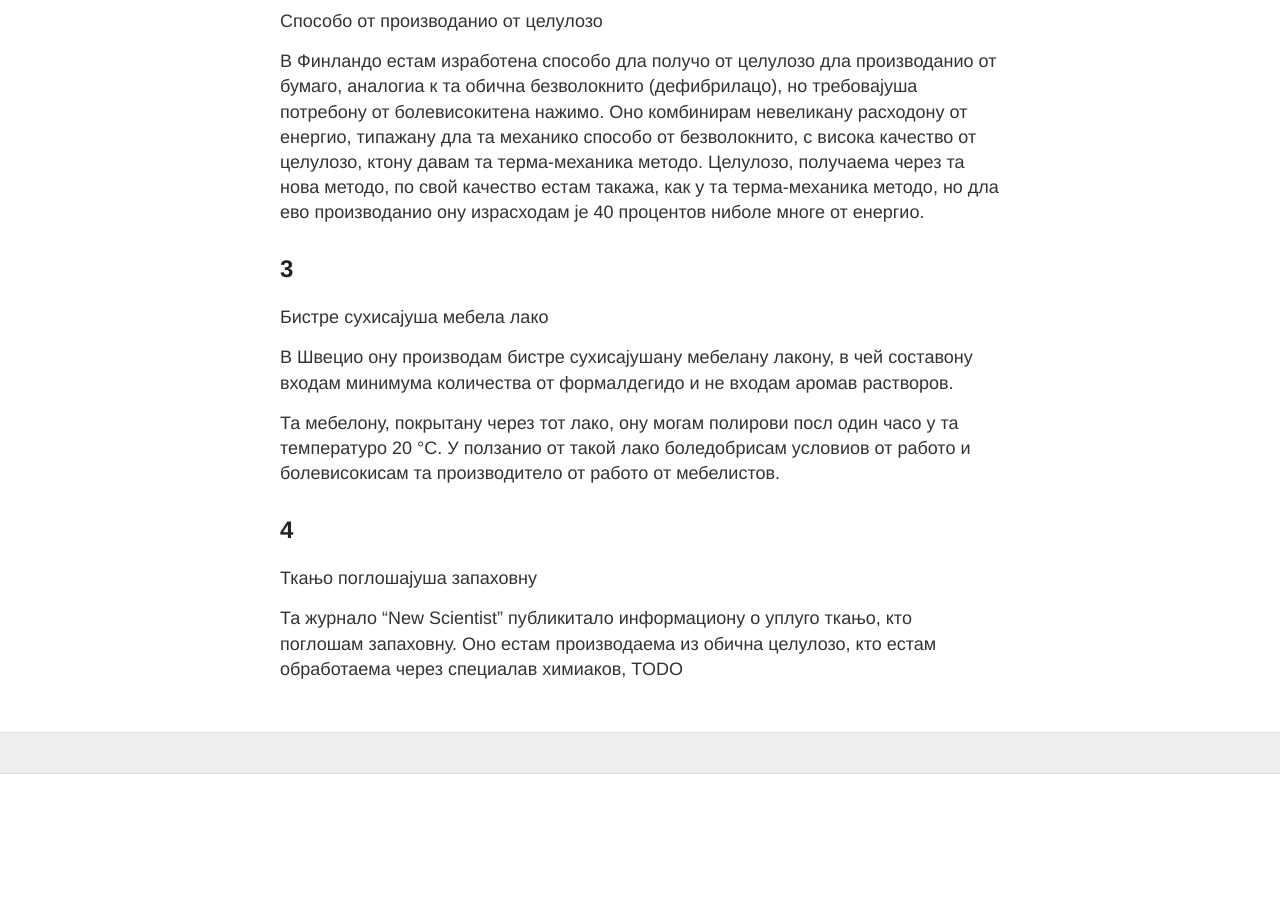
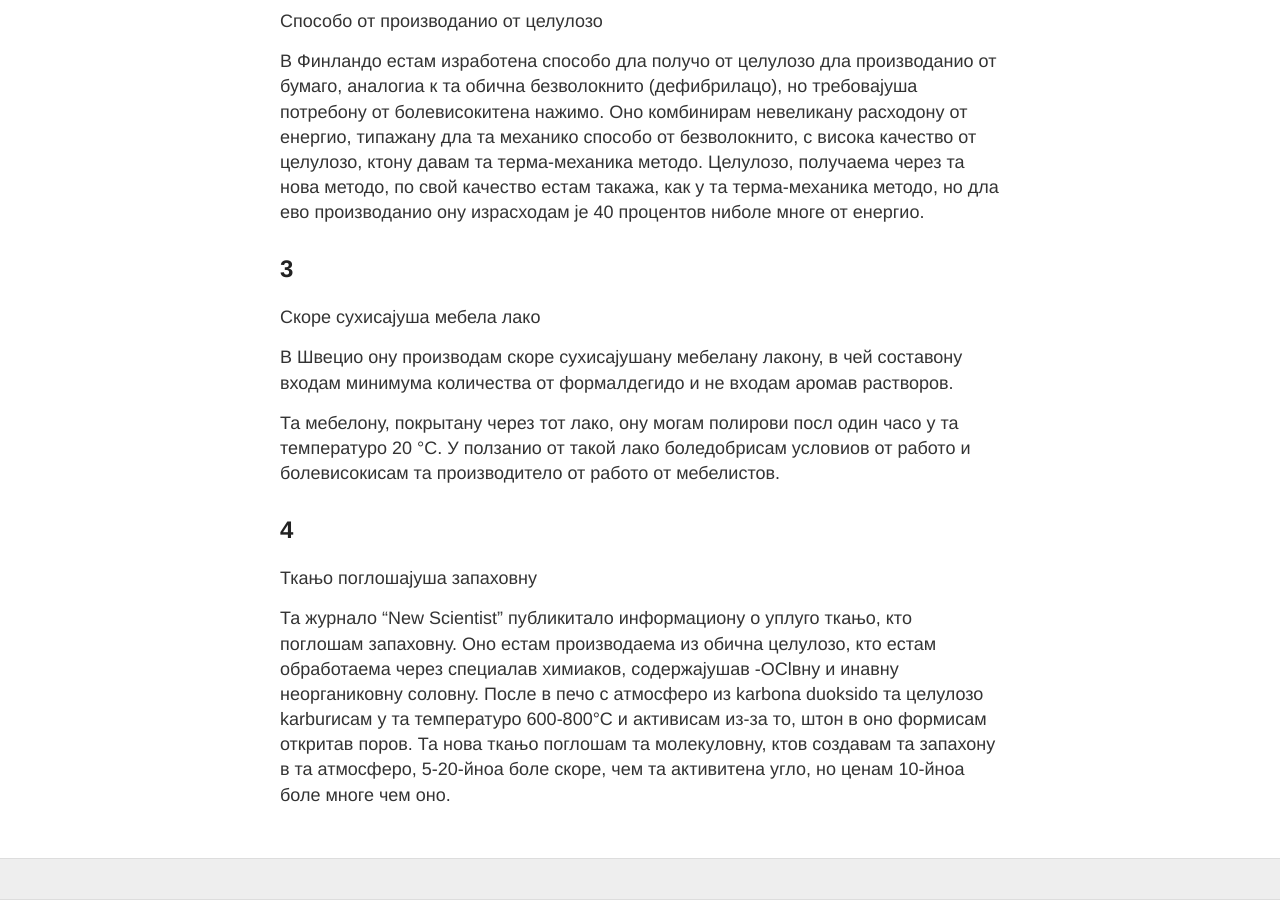
Before and after one commit to learnrusanto/learnrusanto.github.io, a Jekyll site: the page built from _posts/1990-01-02-primero.md, in a window 1280 px wide and 900 px high, scrolled down 2367 px. Built offline with Jekyll 4.4.1, drawn with Linux system fonts in a browser that asks for light colours; before the commit the page ends 3141 px from its top, so only the background shows below that.

Commit message:
нова тексто

```diff
--- a/_posts/1990-01-02-primero.md
+++ b/_posts/1990-01-02-primero.md
@@ -71,9 +71,9 @@ Wto estam Novorosiska? Novorosiana estam prosta nova versio ot ta rusia jeziko,
 
 ## 3
 
-Бистре сухисајуша мебела лако
+Скоре сухисајуша мебела лако
 
-В Швецио ону производам бистре сухисајушану мебелану лакону, в чей составону входам минимума количества от формалдегидо и не входам аромав растворов.
+В Швецио ону производам скоре сухисајушану мебелану лакону, в чей составону входам минимума количества от формалдегидо и не входам аромав растворов.
 
 Та мебелону, покрытану через тот лако, ону могам полирови посл один часо у та температуро 20 °C. У ползанио от такой лако боледобрисам условиов от работо и болевисокисам та производитело от работо от мебелистов.
 
@@ -82,4 +82,5 @@ Wto estam Novorosiska? Novorosiana estam prosta nova versio ot ta rusia jeziko,
 Ткањо поглошајуша запаховну
 
 Та журнало "New Scientist" публикитало информациону о уплуго ткањо, кто поглошам запаховну. Оно естам производаема из обична целулозо, кто естам обработаема
-через специалав химиаков, TODO
+через специалав химиаков, содержајушав -OClвну и инавну неорганиковну соловну. После в печо с атмосферо из karbona duoksido та целулозо karburисам у та температуро 600-800°C и активисам из-за то, штон в оно формисам откритав поров.
+Та нова ткањо поглошам та молекуловну, ктов создавам та запахону в та атмосферо, 5-20-йноа боле скоре, чем та активитена угло, но ценам 10-йноа боле многе чем оно.
```
